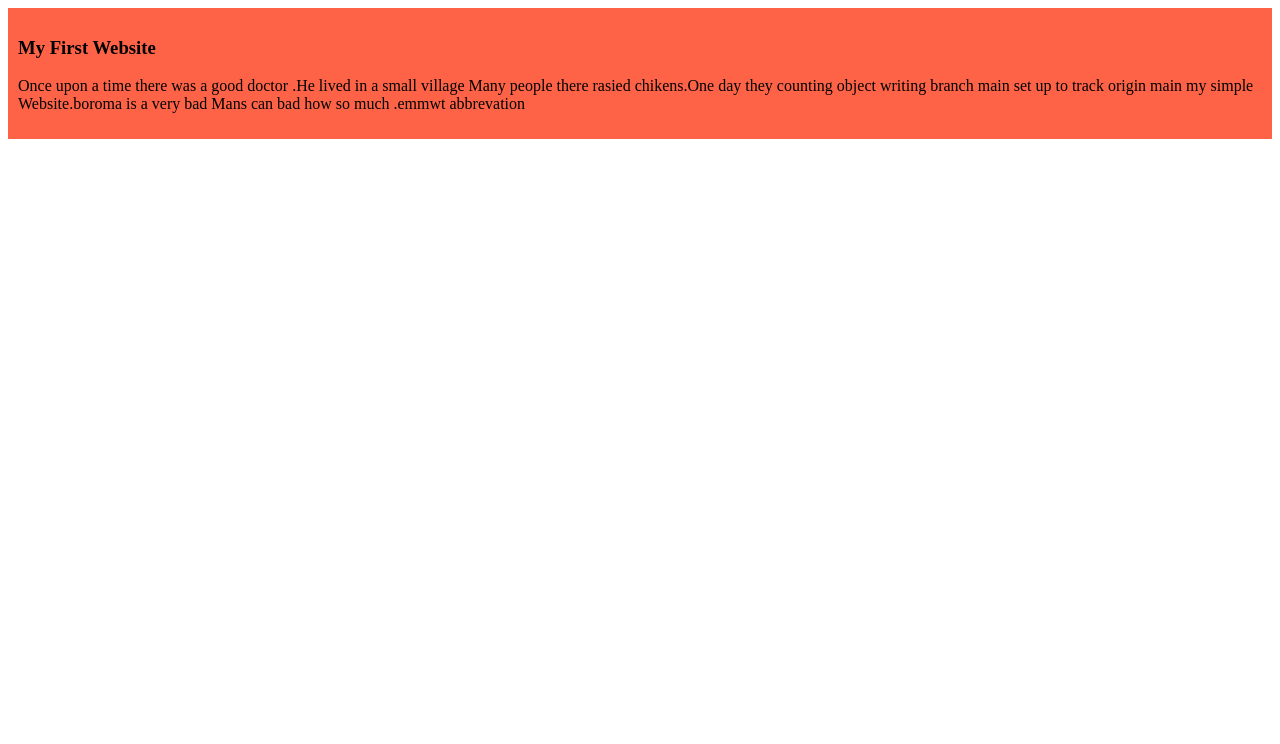
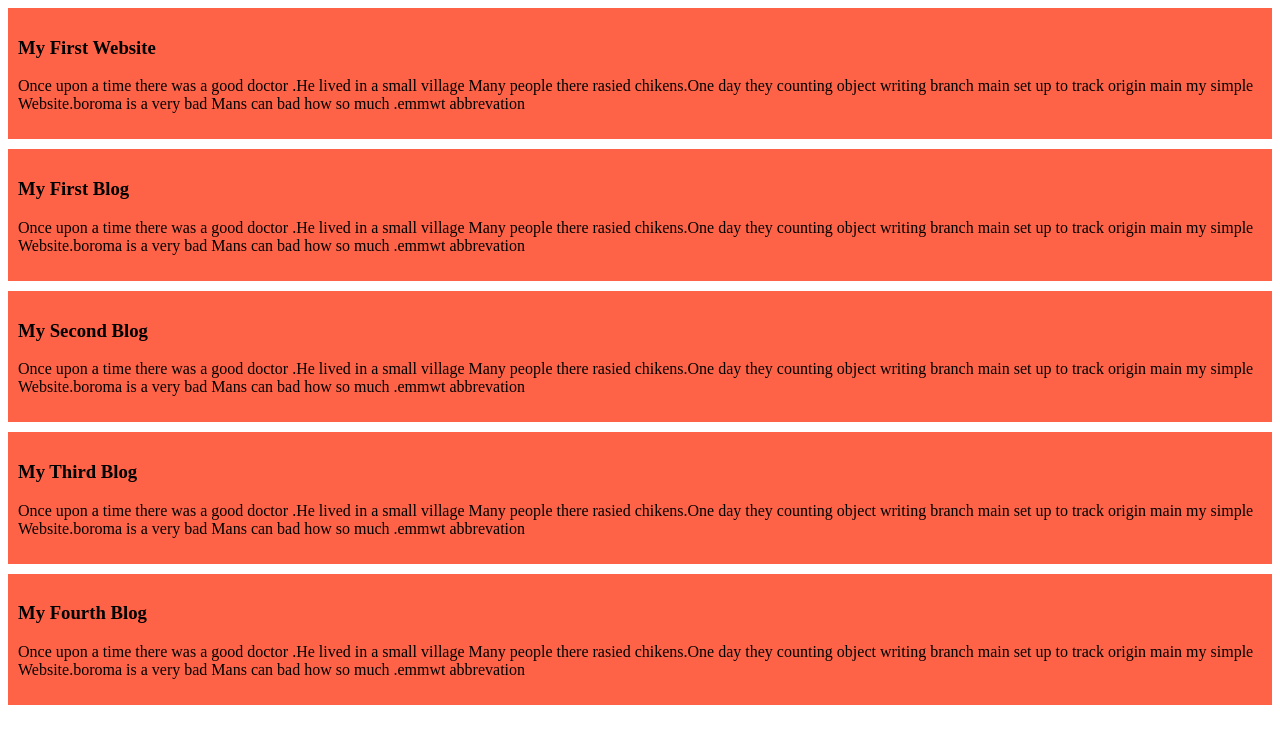
Before and after one commit to BristyBala/my-simple-website, a plain HTML site: page index.html in a window 1280 px wide. Drawn offline with Linux system fonts and the light colour scheme.

Commit message:
added the all blog

```diff
--- a/index.html
+++ b/index.html
@@ -15,5 +15,37 @@
         bad Mans can bad how so much .emmwt abbrevation
        </p>
     </div>
+    <div>
+       <h3>My First Blog</h3>
+       <p>Once upon a time there was a good doctor .He lived in a small village
+        Many people there rasied chikens.One day they  counting object  writing
+        branch main set up to track origin main my simple Website.boroma is a very
+        bad Mans can bad how so much .emmwt abbrevation
+       </p>
+    </div>
+    <div>
+       <h3>My Second Blog</h3>
+       <p>Once upon a time there was a good doctor .He lived in a small village
+        Many people there rasied chikens.One day they  counting object  writing
+        branch main set up to track origin main my simple Website.boroma is a very
+        bad Mans can bad how so much .emmwt abbrevation
+       </p>
+    </div>
+    <div>
+        <h3>My Third Blog</h3>
+        <p>Once upon a time there was a good doctor .He lived in a small village
+         Many people there rasied chikens.One day they  counting object  writing
+         branch main set up to track origin main my simple Website.boroma is a very
+         bad Mans can bad how so much .emmwt abbrevation
+        </p>
+     </div>
+     <div>
+        <h3>My Fourth Blog</h3>
+        <p>Once upon a time there was a good doctor .He lived in a small village
+         Many people there rasied chikens.One day they  counting object  writing
+         branch main set up to track origin main my simple Website.boroma is a very
+         bad Mans can bad how so much .emmwt abbrevation
+        </p>
+     </div>
 </body>
 </html>
--- a/styles/blog.css
+++ b/styles/blog.css
@@ -1,5 +1,6 @@
 div{
     background-color: tomato;
     padding: 10px;
+    margin-bottom: 10px;
 
 }
```
